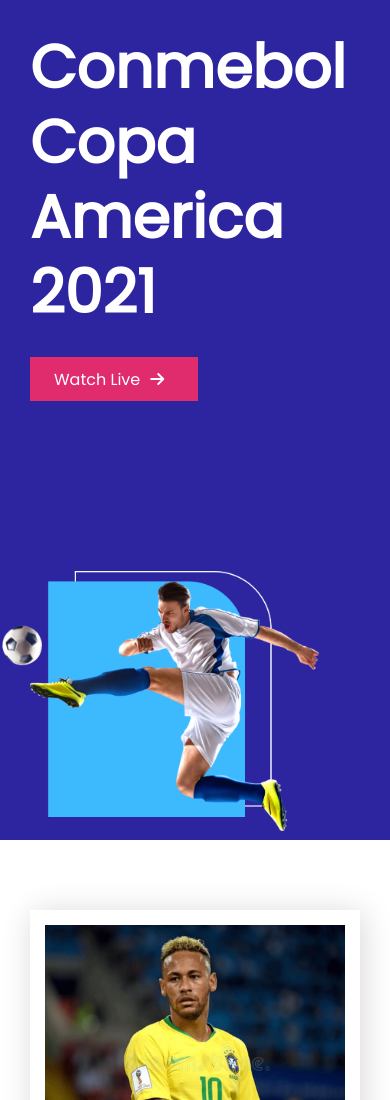
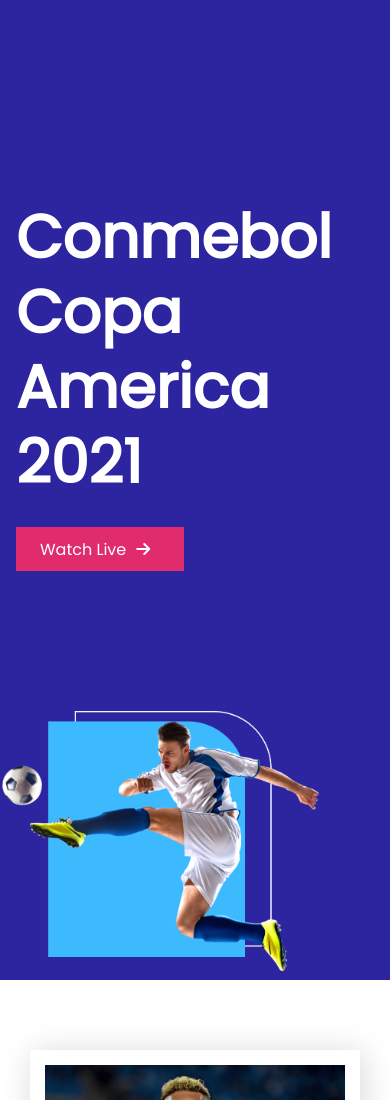
Before and after one commit to JoynoolAbedinMithoon/responsive-football-website, a plain HTML site: page index.html in a window 390 px wide. Shown: the top 1100 px of the page. Drawn offline with Linux system fonts and the light colour scheme.

Commit message:
bug fixes 5

```diff
--- a/styles.css
+++ b/styles.css
@@ -171,7 +171,7 @@ footer {
     flex-direction: column;
   }
   .header-title {
-    padding: 30px;
+    padding-left: 16px;
   }
   .header-banner img {
     width: 100%;
```
